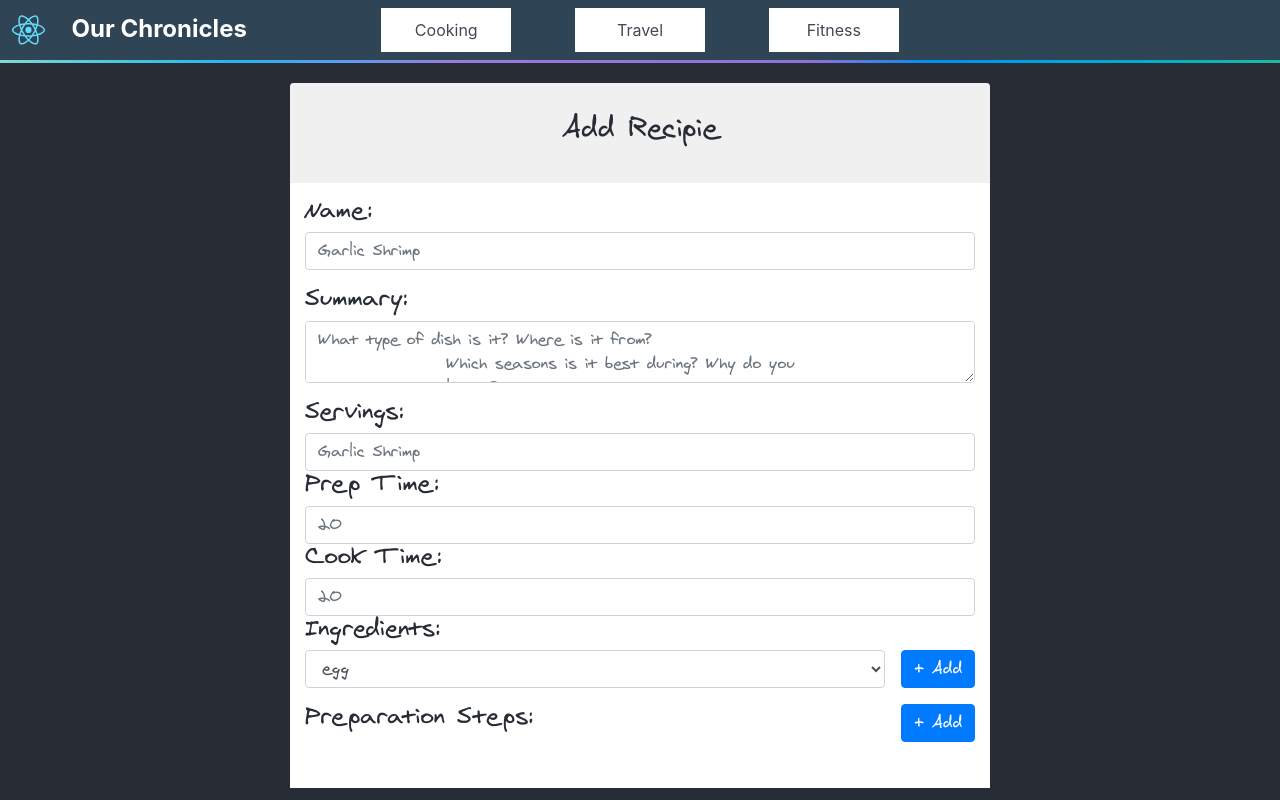
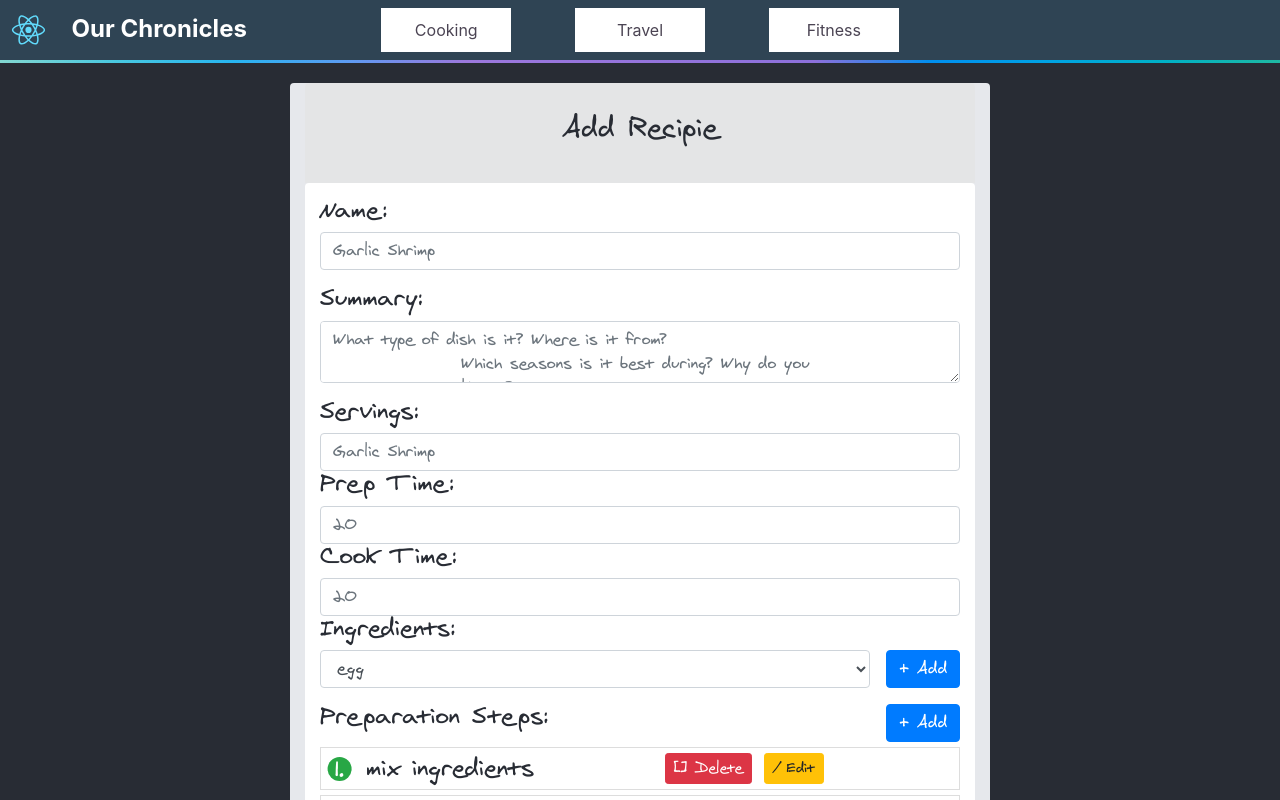
Before and after one commit to Crazyloon/chronicles, a React (Create React App) app: page /recipies/new in a window 1280 px wide. Shown: the top 800 px of the page. Built offline with nearby package versions, Linux system fonts and the light colour scheme; a web font is replaced by a local one.

Commit message:
adding edit toggles for preparation steps

```diff
--- a/package.json
+++ b/package.json
@@ -40,5 +40,5 @@
       "last 1 safari version"
     ]
   },
-  "proxy": "http://localhost:8080"
+  "_proxy": "http://localhost:8080"
 }
--- a/src/components/protected/forms/AddRecipie.js
+++ b/src/components/protected/forms/AddRecipie.js
@@ -1,13 +1,35 @@
-import React from "react";
+import React, { useState } from "react";
+
 
 const AddRecipiePage = ({ingredients, measurements}) => {
   ingredients = ['egg', 'onion', 'garlic', 'water', 'pepper', 'salt'];
+  let initialSteps = ["mix ingredients", "cook food", "eat"];
+  initialSteps = initialSteps.map((step, i) => step = {'name': step, 'edit': false})
+
+  let [steps, setSteps] = useState(initialSteps || []);
+
+  const handleAddStep = () => {
+    setSteps([...steps, 'Next Step']);
+  }
+  const handleDeleteStep = (i) => {
+    let filteredSteps = [...steps];
+    filteredSteps = filteredSteps.slice(0, i).concat(filteredSteps.slice(i + 1, filteredSteps.length));
+    setSteps(filteredSteps);
+  }
+
+  const toggleEditMode = (i) => {
+    let editSteps = [...steps];
+    let step = editSteps[i];
+    step.edit = !step.edit;
+    setSteps(editSteps);
+  }
+
   return (
-    <main className="add-recipie-page bg-w">
+    <main className="add-recipie-page bg-lg">
       <div className='add-recipie-header bg-tlg'>
         <h3>Add Recipie</h3>
       </div>
-      <form className="form add-recipie-body">
+      <form className="form add-recipie-body bg-w">
         <section className="main-info-section">
           <div className="form-group">
             <label for="name">Name:</label>
@@ -48,8 +70,8 @@ const AddRecipiePage = ({ingredients, measurements}) => {
 
             <div className='form-subgroup'>
               <select id='ingredients' className='form-control'>
-                {ingredients.map(ingredient => (
-                  <option value='ingredient'>{ingredient}</option>
+                {ingredients.map((ingredient, i) => (
+                  <option key={i} value='ingredient'>{ingredient}</option>
                 ))}
               </select>
               <button type='button' className='btn btn-primary'>+ Add</button>
@@ -57,14 +79,36 @@ const AddRecipiePage = ({ingredients, measurements}) => {
           </div>
         </section>
         <section className="preperation-steps">
-        <div className='form-group'>
+          <div className='form-group'>
             <div className='form-subgroup'>
               <label for='steps'>Preparation Steps:</label>
-              <button type='button' className='btn btn-primary'>+ Add</button>
+              <button onClick={() => handleAddStep()} type='button' className='btn btn-primary'>+ Add</button>
             </div>
-
+            <div>
+              <ol className='step-list'>
+                {steps.map((step, i) => (
+                  <li key={i} className={(step.edit ? 'edit' : 'done') + ' step-item'}>
+                    <div className='step-name'>
+                      <span>{step.name}</span>
+                    </div>
+                    <div className='step-buttons'>
+                      <button onClick={() => handleDeleteStep(i)} type='button' className='btn btn-sm btn-danger delete-btn'>[] Delete</button>
+                      <button onClick={() => toggleEditMode(i)} type='button' className='btn btn-sm btn-success done-btn'>$ Done</button>
+                      <button onClick={() => toggleEditMode(i)} type='button' className='btn btn-sm btn-warning edit-btn'>/ Edit</button>
+                    </div>
+                    {step.edit ?
+                      <div className='step-text'>
+                        <textarea id={'step-text-' + i} />
+                      </div>
+                      : null
+                    }
+                  </li>
+                ))}
+              </ol>
+            </div>
           </div>
         </section>
+        <button type='button' className='btn btn-success btn-block'>Add Recipie</button>
       </form>
     </main>
   );
--- a/src/components/protected/forms/AddRecipie.scss
+++ b/src/components/protected/forms/AddRecipie.scss
@@ -1,6 +1,6 @@
 .add-recipie-page{
   color: $c-lblack;
-  padding-bottom: 15px;
+  padding: 0 15px 15px 15px;
   max-width: 700px;
   margin: auto;
   border-top-left-radius: 4px;
@@ -64,28 +64,74 @@
     .ingredient-heading {
       align-self: center;
     }
-    .ingredient-list{
+  }
+
+  .step-list {
+    padding: 0;
     margin: 0;
     list-style: none;
     counter-reset: li;
-      li {
+
+
+    li.step-item {
+      display: flex;
+      align-items: center;
+      margin: 5px 0;
+      padding: 5px 5px 5px 45px;
+      border: 1px solid $c-t-gray;
       position: relative;
-        //margin-bottom: 2px;
     }
-      li:before {
+    li.step-item:before {
       content: counter(li)'.';
       counter-increment: li;
       position: absolute;
-        background-color: $c-lblue;//#debc4c;
+      background-color: $c-lblue;
       border-radius: 50%;
       height: 1.5rem;
       width: 1.5rem;
       color: #fff;
       transform: translateX(-160%);
-        // line-height: 21px;
       text-align: center;
-        // top: 2px;
-        // left: -15px;
+    }
+    li.done:before {
+      background-color: $success;
+    }
+    li.edit:before {
+      background-color: $warning;
+    }
+
+    .step-name {
+      flex-grow: 1;
+    }
+    .step-buttons {
+      flex-grow: 1;
+      margin-left: auto;
+      :last-child {
+        margin-left: 0.75rem;
+      }
+    }
+    .break {
+      flex-basis: 100%;
+      width: 0;
+    }
+    .step-text {
+      padding: 10px;
+    }
+
+    .done {
+      .delete-btn, .edit-btn {
+        display: inline-block;
+      }
+      .done-btn {
+        display: none;
+      }
+    }
+    .edit {
+      .done-btn {
+        display: inline-block;
+      }
+      .delete-btn, .edit-btn {
+        display: none;
       }
     }
   }
```
Lines whose indentation alone changed are shown as unchanged.
